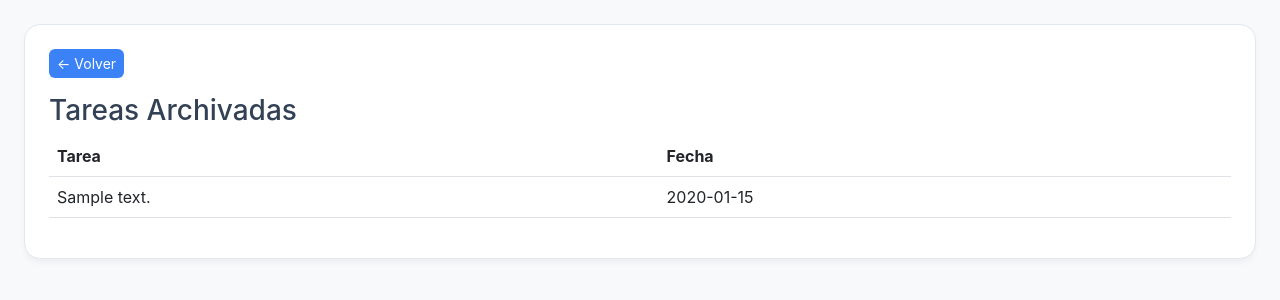
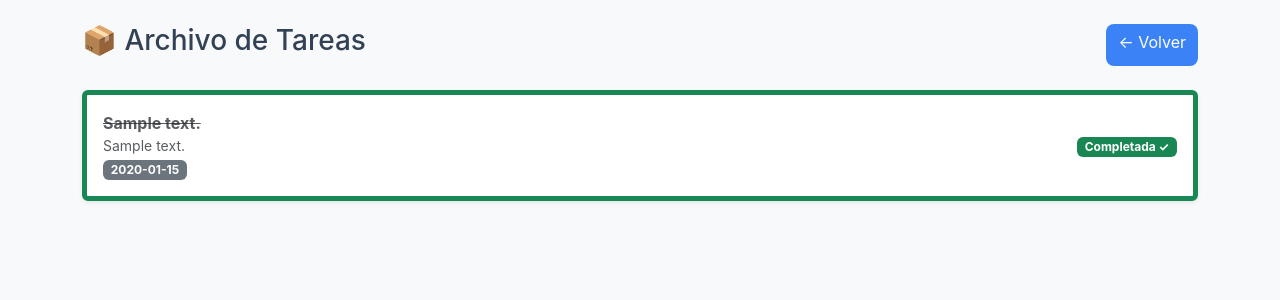
Before and after one commit to zamu182/tareas_diarias, a Flask app: template templates/archivo.html in a window 1280 px wide. Shown: the top 300 px of the page. Run offline with Flask 3, Linux system fonts and the light colour scheme; the template is opened without the code that fills it: values that come from a table or form of the project are taken from there, others are empty; tables that the repository leaves empty hold one stand-in row (values such as "Sample post").

Commit message:
version y ventana de hecho y no hecho

```diff
--- a/app.py
+++ b/app.py
@@ -4,13 +4,11 @@ from flask_sqlalchemy import SQLAlchemy
 from sqlalchemy import text
 
 app = Flask(__name__)
-# Configuración
 app.config['SQLALCHEMY_DATABASE_URI'] = os.environ.get("DATABASE_URL", "sqlite:///tareas.db").replace("postgres://", "postgresql://", 1)
 app.config['SQLALCHEMY_TRACK_MODIFICATIONS'] = False
 
 db = SQLAlchemy(app)
 
-# Modelo
 class Tarea(db.Model):
     id = db.Column(db.Integer, primary_key=True)
     texto = db.Column(db.String(100), nullable=False)
@@ -20,15 +18,13 @@ class Tarea(db.Model):
     completo = db.Column(db.Boolean, default=False)
     archivada = db.Column(db.Boolean, default=False)
 
-# Migración de emergencia: agrega la columna si falta
 with app.app_context():
     db.create_all()
     try:
-        # Intenta agregar la columna si no existe
         db.session.execute(text("ALTER TABLE tarea ADD COLUMN archivada BOOLEAN DEFAULT FALSE;"))
         db.session.commit()
-    except Exception:
-        db.session.rollback() # La columna ya existe, todo está bien
+    except:
+        db.session.rollback()
 
 @app.route('/')
 def index():
@@ -36,12 +32,8 @@ def index():
 
 @app.route('/agregar', methods=['POST'])
 def agregar():
-    db.session.add(Tarea(
-        texto=request.form.get('tarea'),
-        descripcion=request.form.get('descripcion'),
-        fecha=request.form.get('fecha'),
-        prioridad=request.form.get('prioridad')
-    ))
+    db.session.add(Tarea(texto=request.form.get('tarea'), descripcion=request.form.get('descripcion'),
+                         fecha=request.form.get('fecha'), prioridad=request.form.get('prioridad')))
     db.session.commit()
     return redirect(url_for('index'))
 
@@ -67,10 +59,8 @@ def ver_archivo():
 
 @app.route('/api/tareas')
 def api_tareas():
-    return jsonify([{
-        'title': t.texto, 'start': t.fecha,
-        'color': '#f43f5e' if t.prioridad == 'Alta' else ('#fbbf24' if t.prioridad == 'Media' else '#10b981')
-    } for t in Tarea.query.filter_by(archivada=False).all()])
+    return jsonify([{'title': t.texto, 'start': t.fecha, 'color': '#dc3545' if t.prioridad == 'Alta' else ('#ffc107' if t.prioridad == 'Media' else '#198754')}
+                    for t in Tarea.query.filter_by(archivada=False).all()])
 
 if __name__ == '__main__':
     app.run()
--- a/templates/archivo.html
+++ b/templates/archivo.html
@@ -5,18 +5,17 @@
     <link rel="stylesheet" href="{{ url_for('static', filename='estilo.css') }}">
     <title>Archivo</title>
 </head>
-<body class="p-4 bg-light">
-    <div class="dashboard-card">
-        <a href="/" class="btn btn-sm btn-primary mb-3">← Volver</a>
-        <h3>Tareas Archivadas</h3>
-        <table class="table">
-            <thead><tr><th>Tarea</th><th>Fecha</th></tr></thead>
-            <tbody>
-                {% for t in tareas %}
-                <tr><td>{{t.texto}}</td><td>{{t.fecha}}</td></tr>
-                {% endfor %}
-            </tbody>
-        </table>
+<body class="bg-light p-4">
+<div class="container">
+    <div class="d-flex justify-content-between mb-4"><h3>📦 Archivo de Tareas</h3><a href="/" class="btn btn-primary">← Volver</a></div>
+    {% for t in tareas %}
+    <div class="card shadow-sm p-3 mb-3 border-start border-5 {% if t.prioridad == 'Alta' %}border-danger{% elif t.prioridad == 'Media' %}border-warning{% else %}border-success{% endif %}">
+        <div class="d-flex justify-content-between align-items-center">
+            <div><strong class="{{ 'text-decoration-line-through text-muted' if t.completo }}">{{ t.texto }}</strong><div class="text-muted small">{{ t.descripcion }}</div><div class="badge bg-secondary mt-1">{{ t.fecha }}</div></div>
+            <div>{% if t.completo %}<span class="badge bg-success">Completada ✓</span>{% else %}<span class="badge bg-danger">No finalizada ✗</span>{% endif %}</div>
+        </div>
     </div>
+    {% endfor %}
+</div>
 </body>
 </html>
```
Also changed, not shown: templates/index.html (+9 -44 lines).
